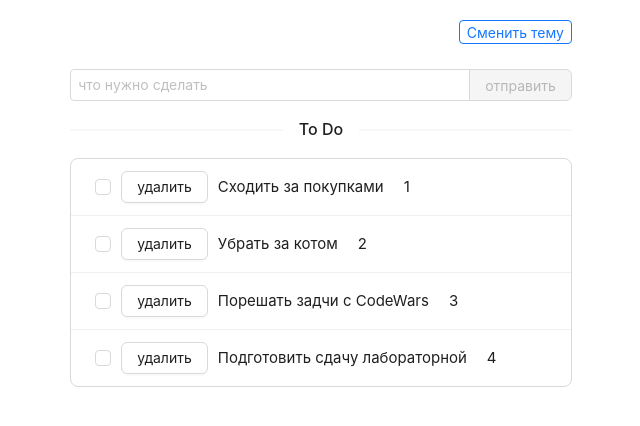
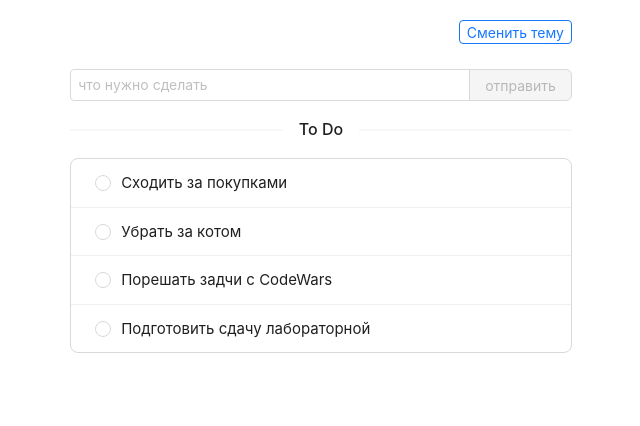
Before and after one commit to walkerman-on/to-do-app, a React (Create React App) app: page / in a window 1280 px wide. Shown: the top 426 px of the page, without its empty margins (319-959 px from the left). Built offline with nearby package versions, Linux system fonts and the light colour scheme.

Commit message:
Make delete ToDo's item

```diff
--- a/src/components/ToDo.jsx
+++ b/src/components/ToDo.jsx
@@ -1,5 +1,15 @@
 import React, { useState } from "react"
-import { Input, Button, Space, Divider, List, Checkbox, message } from "antd"
+import {
+	Input,
+	Button,
+	Space,
+	Divider,
+	List,
+	Checkbox,
+	message,
+	Result,
+	Radio,
+} from "antd"
 
 const ToDo = () => {
 	const [toDoInput, setToDoInput] = useState({
@@ -9,10 +19,10 @@ const ToDo = () => {
 	})
 
 	const [toDoItems, setToDoItems] = useState([
-		{ text: "Сходить за покупками", id: 1 },
-		{ text: "Убрать за котом", id: 2 },
-		{ text: "Порешать задчи с CodeWars", id: 3 },
-		{ text: "Подготовить сдачу лабораторной", id: 4 },
+		{ text: "Сходить за покупками", id: 0 },
+		{ text: "Убрать за котом", id: 1 },
+		{ text: "Порешать задчи с CodeWars", id: 2 },
+		{ text: "Подготовить сдачу лабораторной", id: 3 },
 	])
 
 	const pushToDo = (e) => {
@@ -21,18 +31,23 @@ const ToDo = () => {
 		setToDoItems([...toDoItems, { text: toDoInput.text, id: Date.now() }])
 		console.log([...toDoItems, { text: toDoInput.text, id: Date.now() }])
 		messageApi.open({
-			type: "success",
+			type: "loading",
 			content: "Добавлено в список",
 			duration: 1,
 		})
 	}
 
-	const deleteToDo = (e) => {
-		e.preventDefault()
-		// setToDoItems(toDoItems.filter((item, id) => item.id === id))
-		// console.log(setToDoItems(toDoItems.filter((item, id) => item.id !== id)))
-		console.log(toDoItems.filter((item, id) => item.id !== id))
-		// console.log(...toDoItems.map((item) => item.id))
+	const deleteToDo = (toDo) => {
+		messageApi
+			.open({
+				type: "success",
+				content: "Удаляем",
+				duration: 1,
+			})
+			.then(() => message.success("Удалено", 2.5))
+		setTimeout(() => {
+			setToDoItems(toDoItems.filter((item) => item.id !== toDo.id))
+		}, 1000)
 	}
 
 	const [messageApi, contextHolder] = message.useMessage()
@@ -74,31 +89,30 @@ const ToDo = () => {
 				</Button>
 			</Space.Compact>
 			<Divider orientation="center">To Do</Divider>
-			{/* <List
-				size="medium"
-				bordered
-				dataSource={toDoItems}
-				renderItem={(item) => (
-					<List.Item style={{ fontSize: "15px" }}>
-						<Space wrap size={10}>
-							<Checkbox></Checkbox>
-							{item}
-						</Space>
-					</List.Item>
+			<List size="medium" bordered>
+				{toDoItems.length === 0 ? (
+					<Result
+						status="success"
+						title="На сегодня дел нет, ты молодец!"
+						subTitle="Чтобы добавить новое напоминание, заполни поле выше и нажми отправить "
+					/>
+				) : (
+					toDoItems.map((toDo) => {
+						return (
+							<List.Item
+								style={{ fontSize: "15px" }}
+								id={toDo.id}
+								key={toDo.id}
+							>
+								<Space wrap size={10}>
+									{contextHolder}
+									<Radio onClick={() => deleteToDo(toDo)}></Radio>
+									{toDo.text}
+								</Space>
+							</List.Item>
+						)
+					})
 				)}
-			/> */}
-			<List size="medium" bordered>
-				{toDoItems.map((item) => {
-					return (
-						<List.Item style={{ fontSize: "15px" }} id={item.id} key={item.id}>
-							<Space wrap size={10}>
-								<Checkbox></Checkbox>
-								<Button onClick={deleteToDo}>удалить</Button>
-								{item.text} {item.id}
-							</Space>
-						</List.Item>
-					)
-				})}
 			</List>
 		</div>
 	)
```
